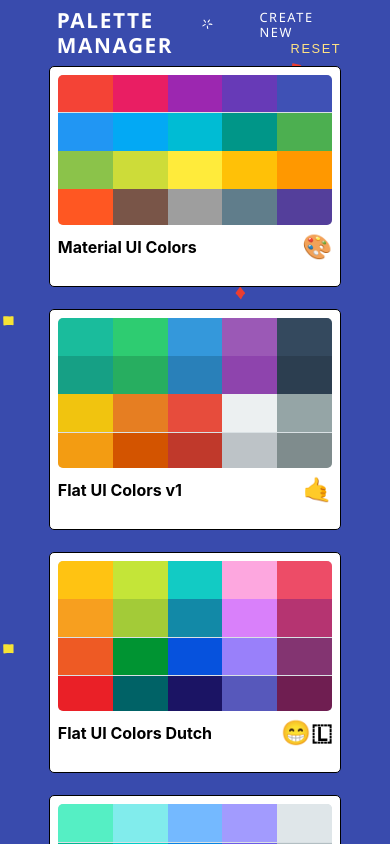
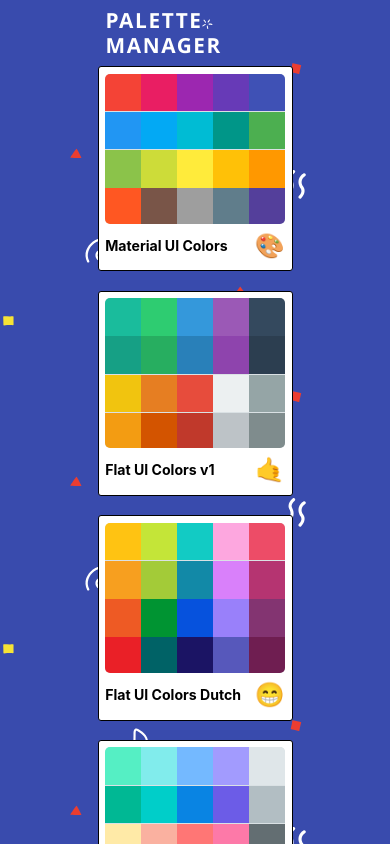
Before and after one commit to yevg555/React-Palette-Manager, a React (Create React App) app: page / in a window 390 px wide. Built offline with nearby package versions, Linux system fonts and the light colour scheme.

Commit message:
styling and responsivness

```diff
--- a/src/seedColors.js
+++ b/src/seedColors.js
@@ -56,7 +56,7 @@
   {
     paletteName: "Flat UI Colors Dutch",
     id: "flat-ui-colors-dutch",
-    emoji: "😁🇱",
+    emoji: "😁",
     colors: [
       { name: "Sunflower", color: "#FFC312" },
       { name: "Energos", color: "#C4E538" },
@@ -164,7 +164,7 @@
   {
     paletteName: "Flat UI Colors Spanish",
     id: "flat-ui-colors-spanish",
-    emoji: "🌮🇸",
+    emoji: "🌮",
     colors: [
       { name: "JacksonsPurple", color: "#40407a" },
       { name: "C64Purple", color: "#706fd3" },
--- a/src/styles/MiniPaletteStyles.js
+++ b/src/styles/MiniPaletteStyles.js
@@ -1,3 +1,5 @@
+import sizes from "./sizes";
+
 export default {
     root: {
         margin: 0,
@@ -6,8 +8,8 @@
         MozOsxFontSmoothing: 'grayscale',
         backgroundColor: "white",
         border: "1px solid black",
-        borderRadius: "5px",
-        padding: "0.5rem",
+        borderRadius: "3px",
+        padding: "0.42rem",
         position: "relative",
         overflow: "hidden",
         cursor: "pointer",
@@ -30,9 +32,17 @@
         margin: "0",
         color: "black",
         paddingTop: '0.5rem',
-        paddingBottom: '1rem',
-        fontSize: "1rem",
-        position: "relative"
+        paddingBottom: '0.6rem',
+        fontSize: ".88rem",
+        position: "relative",
+        [sizes.down('md')]: {
+            paddingTop: '0.3rem',
+            paddingBottom: '1.2rem',
+        },
+        [sizes.down('sm')]: {
+            paddingTop: '0.5rem',
+            paddingBottom: '0.2rem',
+        }
     },
     emoji: {
         marginLeft: "0.5rem",
--- a/src/styles/PaletteListStyles.js
+++ b/src/styles/PaletteListStyles.js
@@ -26,17 +26,8 @@
         flexDirection: "column",
         flexWrap: "wrap",
 
-
-        [sizes.down("xxl")]: {
-            width: "50%",
-            marginBottom: "1rem",
-
-        },
-        [sizes.down("lg")]: {
-            width: "60%",
-        },
-        [sizes.down("xs")]: {
-            width: "75%"
+        [sizes.down("sm")]: {
+            width: "50%"
         }
     },
     nav: {
@@ -46,10 +37,13 @@
         display: 'flex',
         alignItems: 'center',
         justifyContent: 'space-between',
+        [sizes.down("cssm")]: {
+            justifyContent: 'center',
+        },
         '& h1': {
             margin: 0,
             padding: '.5rem',
-            fontSize: '1.3rem'
+            fontSize: '1.3rem',
         },
         '& a': {
             textDecoration: 'none',
@@ -58,7 +52,9 @@
             [sizes.down('sm')]: {
                 display: 'block',
                 fontSize: '.8rem',
-                // textAlign: 'center',
+                [sizes.down("xs")]: {
+                    // textAlign: 'center',
+                }
             }
         },
         '& button': {
@@ -85,6 +81,11 @@
             }
         }
     },
+    links: {
+        [sizes.down("cssm")]: {
+            display: "none"
+        }
+    },
     hideable: {
         [sizes.down('sm')]: {
             display: 'none'
@@ -92,17 +93,18 @@
     },
     palettes: {
         boxSizing: "border-box",
+        marginBottom: "1rem",
         width: "100%",
         display: "grid",
-        gridTemplateColumns: "repeat(3, 30%)",
+        gridTemplateColumns: "repeat(3, 33%)",
         gridGap: "2.5%",
         justifyContent: 'space-around',
         [sizes.down("md")]: {
             gridTemplateColumns: "repeat(2, 50%)"
         },
-        [sizes.down("xs")]: {
+        [sizes.down("sm")]: {
             gridTemplateColumns: "repeat(1, 100%)",
-            gridGap: "1.4rem"
+            gridGap: "1.2rem"
         }
 
     }
--- a/src/styles/sizes.js
+++ b/src/styles/sizes.js
@@ -8,6 +8,7 @@
     xxl: "1600px",
     ccm: "797px", // custom size for PaletteList
     csm: "647px", // custom size for PaletteList
+    cssm: "670px", // custom size for PaletteList
 };
 
 export default {
```
